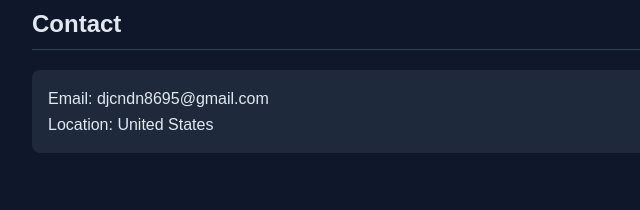
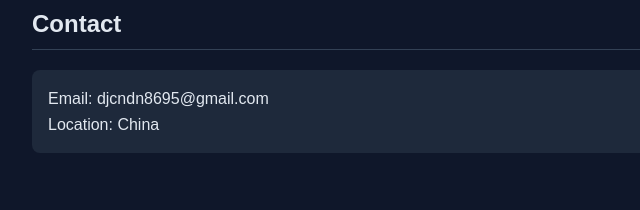
Before and after one commit to beixi93/jianjin-consulting, a plain HTML site: page index.html in a window 1280 px wide. Shown: the part 947-1157 px from the top of the page, 158-798 px from the left. Drawn offline with Linux system fonts and the light colour scheme.

Commit message:
Update index.html

```diff
--- a/index.html
+++ b/index.html
@@ -65,7 +65,7 @@
     <h2>Contact</h2>
     <div class="card">
       Email: djcndn8695@gmail.com<br>
-      Location: United States
+      Location:  China
     </div>
 
     <footer>
```
